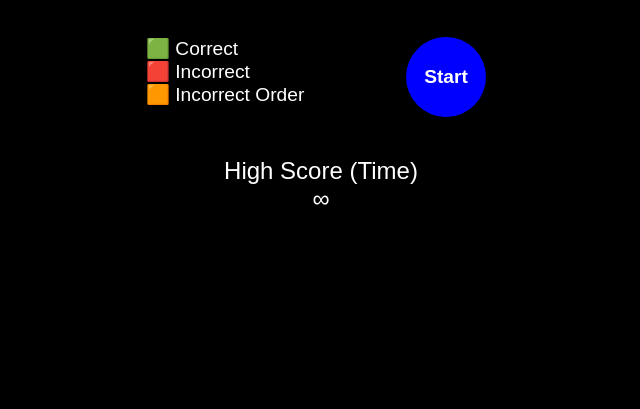
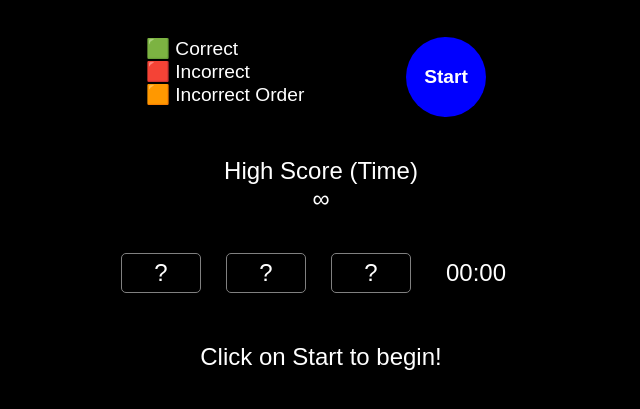
Before and after one commit to Simonongst/number-guessing, a plain HTML site: page index.html in a window 1280 px wide. Shown: the part 101-510 px from the top of the page, without its empty margins (319-959 px from the left). Drawn offline with Linux system fonts and the light colour scheme.

Commit message:
feat: board, section-1 randomNum and section-2 player input

```diff
--- a/index.html
+++ b/index.html
@@ -29,6 +29,22 @@
         </div>
 
         <div id='message' class="win lose invalid"></div>
+
+        <div id="board">
+            <div id="section-1">
+                <span class="tile randomNum">?</span>
+                <span class="tile randomNum">?</span>
+                <span class="tile randomNum">?</span>
+                <span id='timer' class="tile">00:00</span>
+            </div>
+
+        <div id='direction'>
+            <p>Click on Start to begin!</p>
+        </div>
+
+            <div id="section-2"></div>
+        </div>
+
     </div>
 </body>
 </html>
--- a/style.css
+++ b/style.css
@@ -64,3 +64,66 @@ body {
     text-align: center;
     margin: 0 0 20px;
 }
+
+#board {
+    height: 600px;
+    width: 400px;
+}
+
+.win {
+    color: hsl(120, 100%, 40%);
+}
+
+.lose {
+    color: hsl(0, 100%, 50%);
+}
+
+.invalid {
+    color: hsl(0, 100%, 50%);
+}
+
+#section-1 {
+    display: grid;
+    grid-template-columns: repeat(4, 1fr);
+    grid-auto-rows: 40px;
+    gap: 20px;
+    margin: 20px 0;
+}
+
+#direction {
+    margin-top: 50px;
+    text-align: center;
+}
+
+#section-2 {
+    display: grid;
+    grid-template-columns: repeat(4, 1fr);
+    grid-auto-rows: 40px;
+    gap: 20px;
+}
+
+.tile {
+    display: flex;
+    justify-content: center;
+    align-items: center;
+    height: 40px;
+    width: 80px;
+    background-color: hsl(0, 0%, 0%);
+    border: 1px solid hsl(0, 0%, 50%);
+    border-radius: 5px;
+    color: hsl(0, 0%, 100%);
+    text-align: center;
+    font-size: 1em;
+}
+
+#timer {
+        border: none;
+}
+
+button {
+    background-color: hsl(0, 0%, 0%);
+}
+
+button:hover {
+    cursor: pointer;
+}
```
